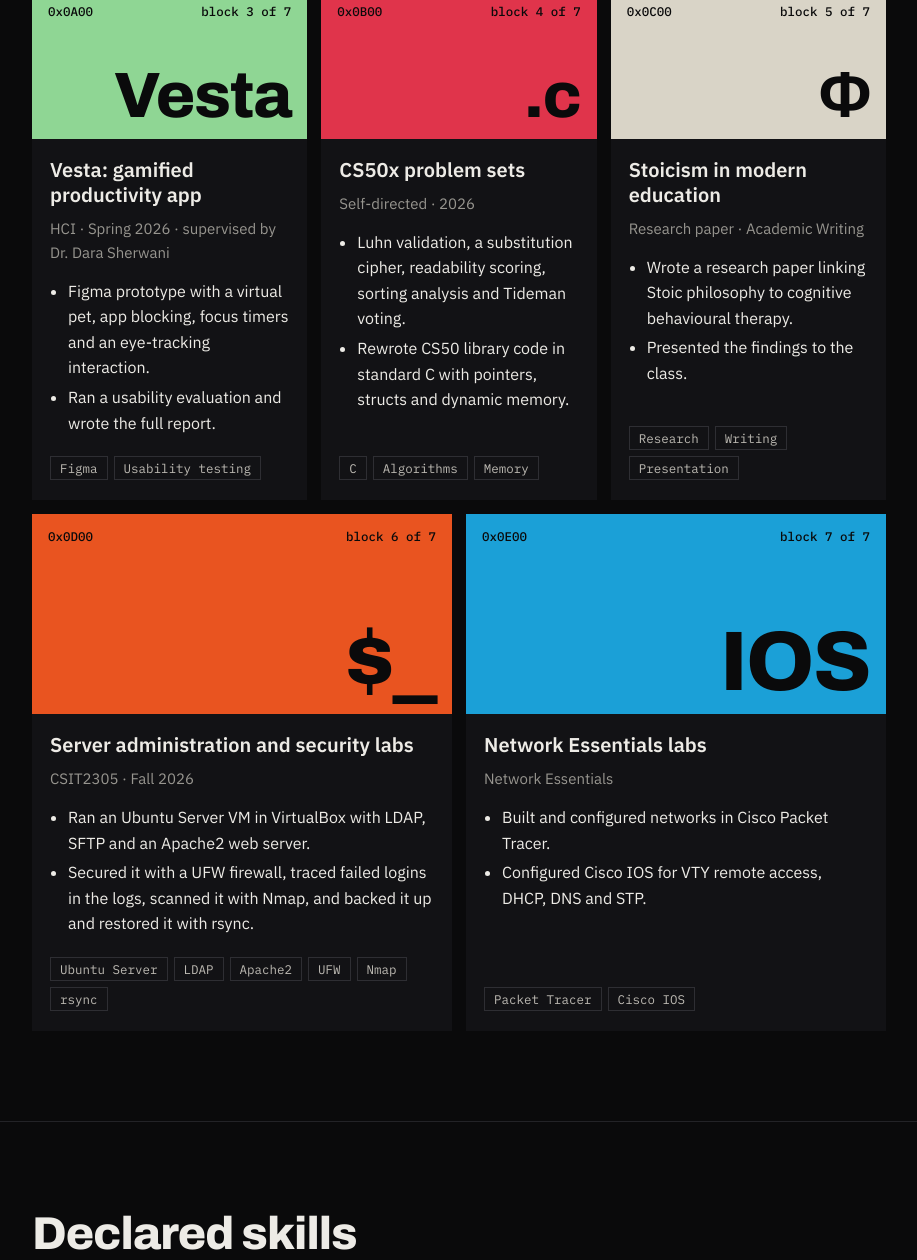
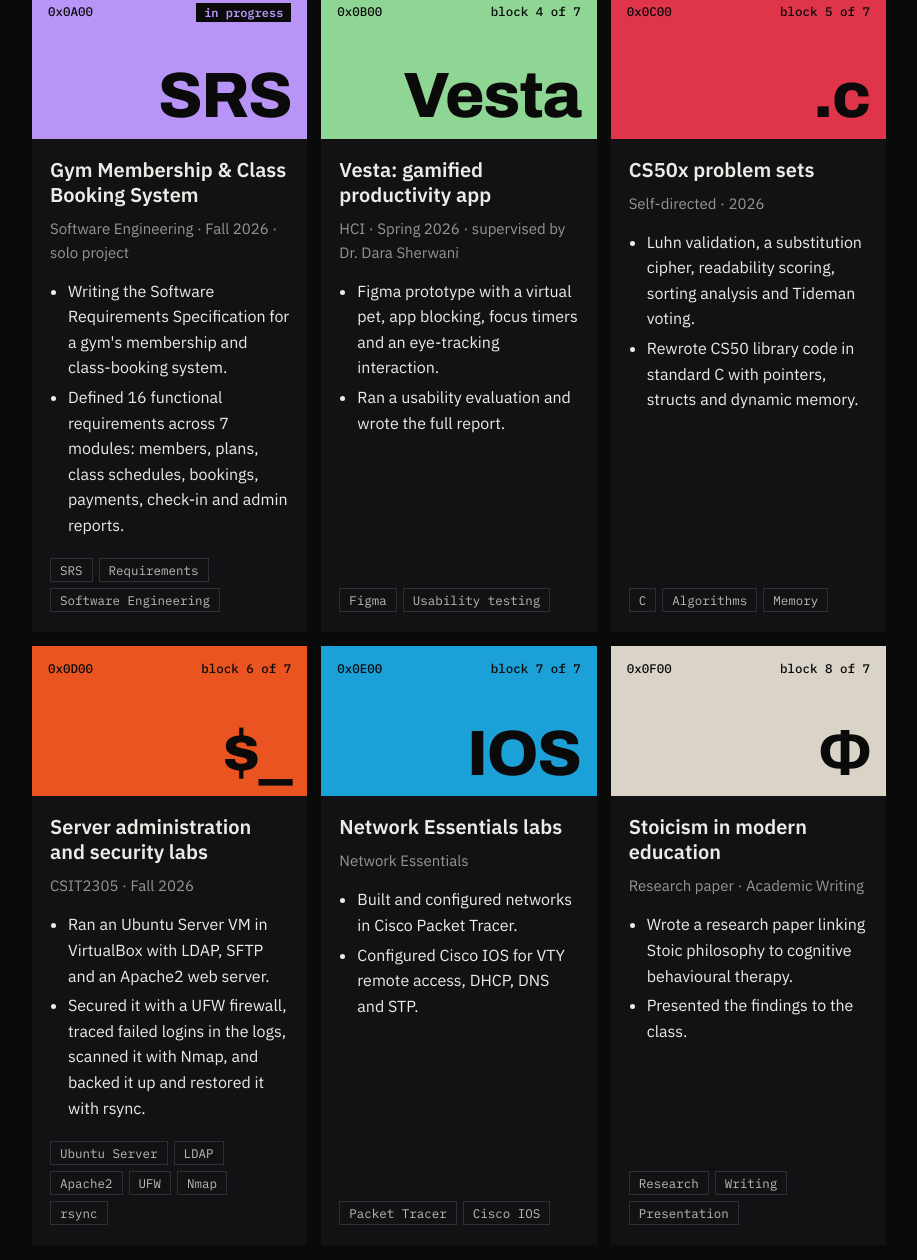
Before and after one commit to rhmanriyadh/rhmanriyadh.github.io, a plain HTML site: page index.html in a window 1280 px wide. Shown: the part 2277-3537 px from the top of the page, without its empty margins (310-1227 px from the left). Drawn offline with Linux system fonts and the light colour scheme.

Commit message:
added block 8

```diff
--- a/index.html
+++ b/index.html
@@ -322,17 +322,20 @@ footer .mono{color:var(--ink)}
      p:["Designed and built a task manager in C++ as the Object-Oriented Programming final project.","Used classes, inheritance and polymorphism, with a header and source file per class plus a main driver."], tags:["C++","OOP","File I/O"]},
     {big:1, c:"var(--yellow)", g:"://", t:"Spot the Scam", m:"Web Design · Fall 2026 · supervised by Dr. Abdulhakeem Mohammed", s:"in progress",
      p:["Multi-page web app that trains people to recognise phishing and scam messages.","Includes a password checker and short learning pages."], tags:["HTML","CSS","JavaScript","Security awareness"]},
+    {c:"#B794F6", g:"SRS", t:"Gym Membership & Class Booking System", m:"Software Engineering · Fall 2026 · solo project", s:"in progress",
+     p:["Writing the Software Requirements Specification for a gym's membership and class-booking system.","Defined 16 functional requirements across 7 modules: members, plans, class schedules, bookings, payments, check-in and admin reports."], tags:["SRS","Requirements","Software Engineering"]},
     {c:"var(--green)", g:"Vesta", t:"Vesta: gamified productivity app", m:"HCI · Spring 2026 · supervised by Dr. Dara Sherwani",
      p:["Figma prototype with a virtual pet, app blocking, focus timers and an eye-tracking interaction.","Ran a usability evaluation and wrote the full report."], tags:["Figma","Usability testing"]},
     {c:"var(--red)", g:".c", t:"CS50x problem sets", m:"Self-directed · 2026",
      p:["Luhn validation, a substitution cipher, readability scoring, sorting analysis and Tideman voting.","Rewrote CS50 library code in standard C with pointers, structs and dynamic memory."], tags:["C","Algorithms","Memory"]},
+    {c:"var(--orange)", g:"$_", t:"Server administration and security labs", m:"CSIT2305 · Fall 2026",
+     p:["Ran an Ubuntu Server VM in VirtualBox with LDAP, SFTP and an Apache2 web server.",
+        "Secured it with a UFW firewall, traced failed logins in the logs, scanned it with Nmap, and backed it up and restored it with rsync."],
+     tags:["Ubuntu Server","LDAP","Apache2","UFW","Nmap","rsync"]},
+    {c:"var(--cyan)", g:"IOS", t:"Network Essentials labs", m:"Network Essentials",
+     p:["Built and configured networks in Cisco Packet Tracer.","Configured Cisco IOS for VTY remote access, DHCP, DNS and STP."], tags:["Packet Tracer","Cisco IOS"]},
     {c:"var(--bone)", g:"Φ", t:"Stoicism in modern education", m:"Research paper · Academic Writing",
-     p:["Wrote a research paper linking Stoic philosophy to cognitive behavioural therapy.","Presented the findings to the class."], tags:["Research","Writing","Presentation"]},
-    {big:1, c:"var(--orange)", g:"$_", t:"Server administration and security labs", m:"CSIT2305 · Fall 2026",
-     p:["Ran an Ubuntu Server VM in VirtualBox with LDAP, SFTP and an Apache2 web server.",
-        "Secured it with a UFW firewall, traced failed logins in the logs, scanned it with Nmap, and backed it up and restored it with rsync."], tags:["Ubuntu Server","LDAP","Apache2","UFW","Nmap","rsync"]},
-    {big:1, c:"var(--cyan)", g:"IOS", t:"Network Essentials labs", m:"Network Essentials",
-     p:["Built and configured networks in Cisco Packet Tracer.","Configured Cisco IOS for VTY remote access, DHCP, DNS and STP."], tags:["Packet Tracer","Cisco IOS"]}
+     p:["Wrote a research paper linking Stoic philosophy to cognitive behavioural therapy.","Presented the findings to the class."], tags:["Research","Writing","Presentation"]}
   ];
 
   document.getElementById("heap").innerHTML = projects.map((x, i) => `
```
